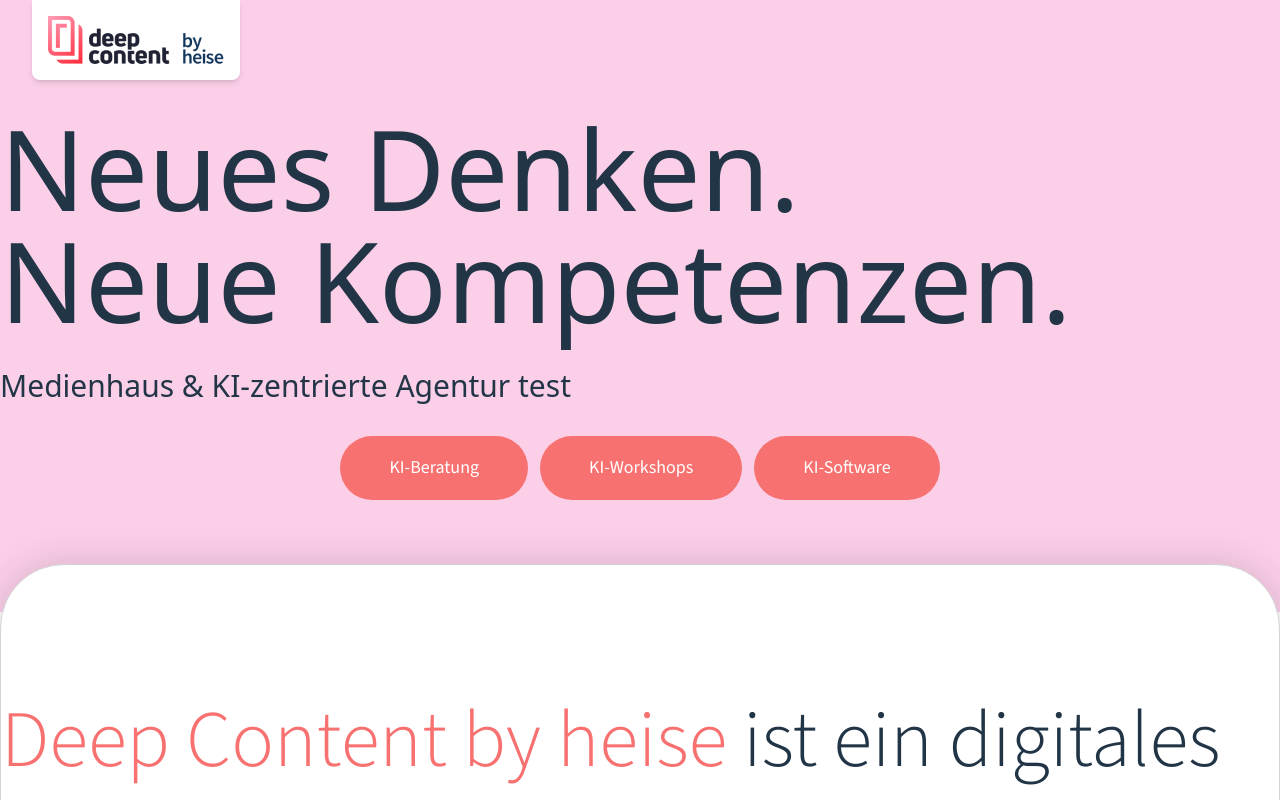
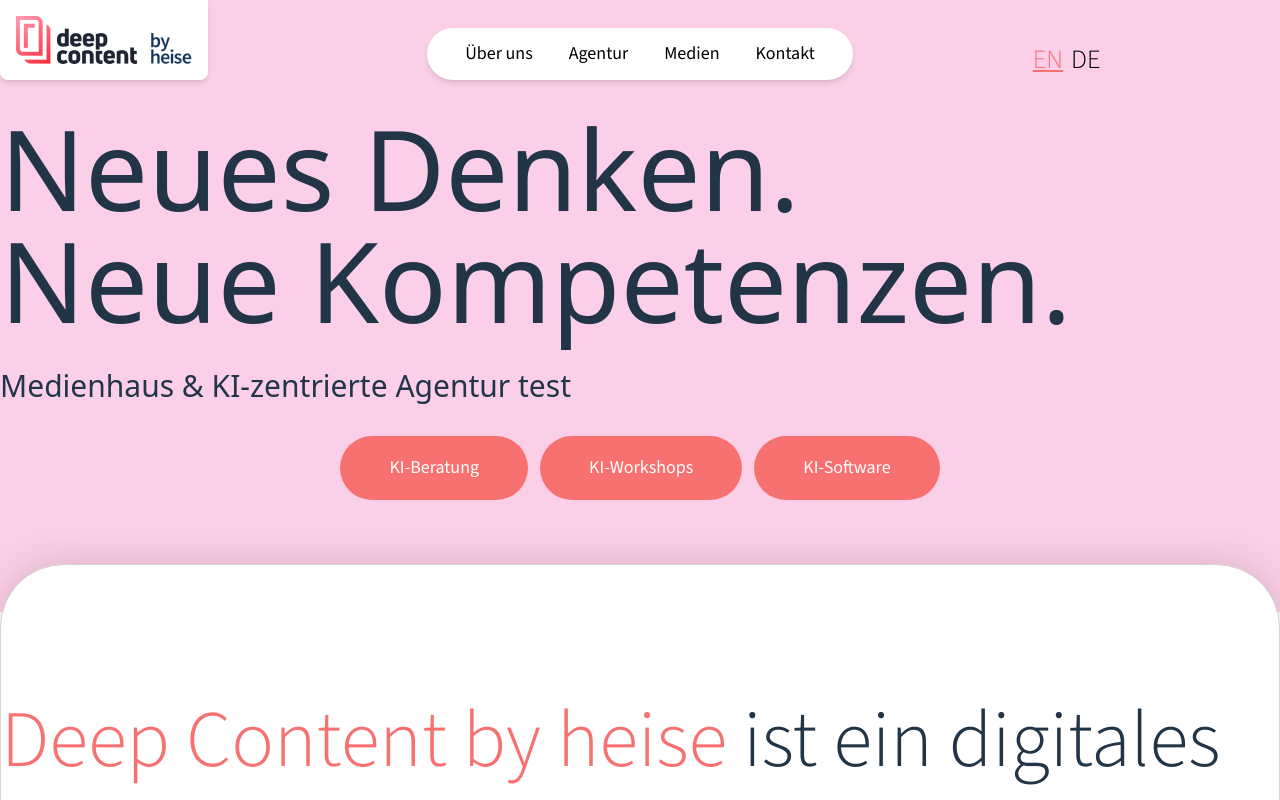
Before and after one commit to NelRai/DC-Corporate-Vue-Vite, a Vue app: page / in a window 1280 px wide. Shown: the top 800 px of the page. Built offline with nearby package versions, Linux system fonts and the light colour scheme; a web font is replaced by a local one.

Commit message:
Desktop nav added & first BG image

```diff
--- a/src/App.vue
+++ b/src/App.vue
@@ -11,19 +11,28 @@
 </script>
 
 <template>
-  <header class="absolute flex w-full max-w-7xl m-auto">
+  <header class="fixed flex items-end	  w-full m-auto max-w-7xl left-1/2 -translate-x-2/4">
     <!--change to fixed if on scroll header hide is implemented  -->
-    <div class="h-20 bg-white ml-8 p-4 rounded-b-lg shadow-md">
-      <img src="./assets/dc-logo-black.png" alt="" class="h-12" />
+    <div class="flex-1">
+
+
+
+    <div class="">
+      <img src="./assets/dc-logo-black.png" alt="" class=" h-20 bg-white  p-4 rounded-b-lg shadow-md" />
     </div>
-    <nav class="hidden">
-      <ul>
-        <li><a href="">Über uns</a></li>
-        <li><a href="">Agentur</a></li>
-        <li><a href="">Medien</a></li>
-        <li><a href="">Kontakt</a></li>
+  </div>
+    <nav class="hidden lg:flex bg-white rounded-full flex-1 justify-center shadow-md">
+      <ul class="flex flex-row gap-9 py-3 px-8 justify-center items-center">
+        <li class="p-0 m-0 h-fit leading-4"><a href="" class="text-black text-lg">Über uns</a></li>
+        <li class="p-0 m-0 h-fit leading-4"><a href="" class="text-black text-lg">Agentur</a></li>
+        <li class="p-0 m-0 h-fit leading-4"><a href="" class="text-black text-lg">Medien</a></li>
+        <li class="p-0 m-0 h-fit leading-4"><a href="" class="text-black text-lg">Kontakt</a></li>
       </ul>
     </nav>
+    <div class="flex-1 flex justify-center gap-2">
+      <span class="text-red-400 underline">EN</span>
+      <span class="text-black">DE</span>
+    </div>
   </header>
 
   <div class="flex flex-col gap-8 pt-28 pb-28 bg-pink-200">
@@ -33,7 +42,7 @@
         Medienhaus & KI-zentrierte Agentur test
       </p>
     </div>
-    <div class="flex flex-wrap justify-center gap-3">
+    <div class="flex flex-wrap justify-center gap-3 mx-10 lg:mx-0">
       <btnPrimary text="KI-Beratung" />
       <btnPrimary text="KI-Workshops" />
       <btnPrimary text="KI-Software" />
@@ -60,7 +69,7 @@
   </div>
 
   <div
-    class="-mt-12 px-8 pt-16 pb-24 w-full bg-white border border-neutral-300 border-solid rounded-t-3xl lg:rounded-t-4xl shadow-top3xl lg:pt-32 lg:pb-44"
+    class="-mt-12 px-8 pt-16 pb-24 w-full bg-white border border-neutral-300 border-solid rounded-t-3xl lg:rounded-t-4xl shadow-top3xl lg:pt-32 lg:pb-44 relative overflow-hidden -z-10"
   >
     <div class="max-w-7xl m-auto lg:grid lg:grid-cols-2 lg:gap-16">
       <div class="flex flex-col gap-8 lg:gap-16">
@@ -78,7 +87,13 @@
         <btnPrimary text="Jetzt Beratungstermin vereinbaren" />
       </div>
     </div>
+    <div>
+      <img src="./assets/background-element-01.svg" alt="" class="w-1/2 absolute right-0 -bottom-1/4 opacity-30">
+    </div>
+
   </div>
+
+
 
   <div
     class="-mt-12 px-8 pt-16 pb-24 w-full bg-white border border-neutral-300 border-solid rounded-t-3xl lg:rounded-t-4xl shadow-top3xl lg:pt-32 lg:pb-44"
```
Also changed, not shown: src/assets/background-element-01.svg (added).
